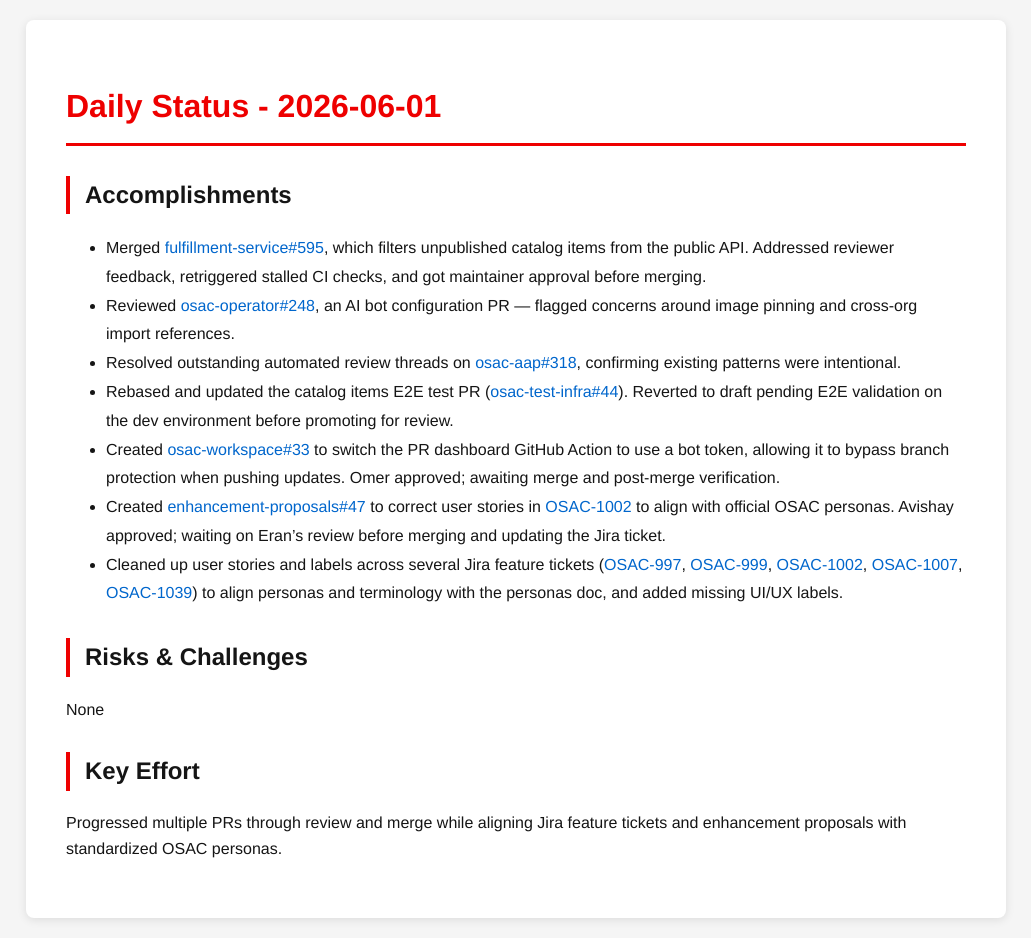
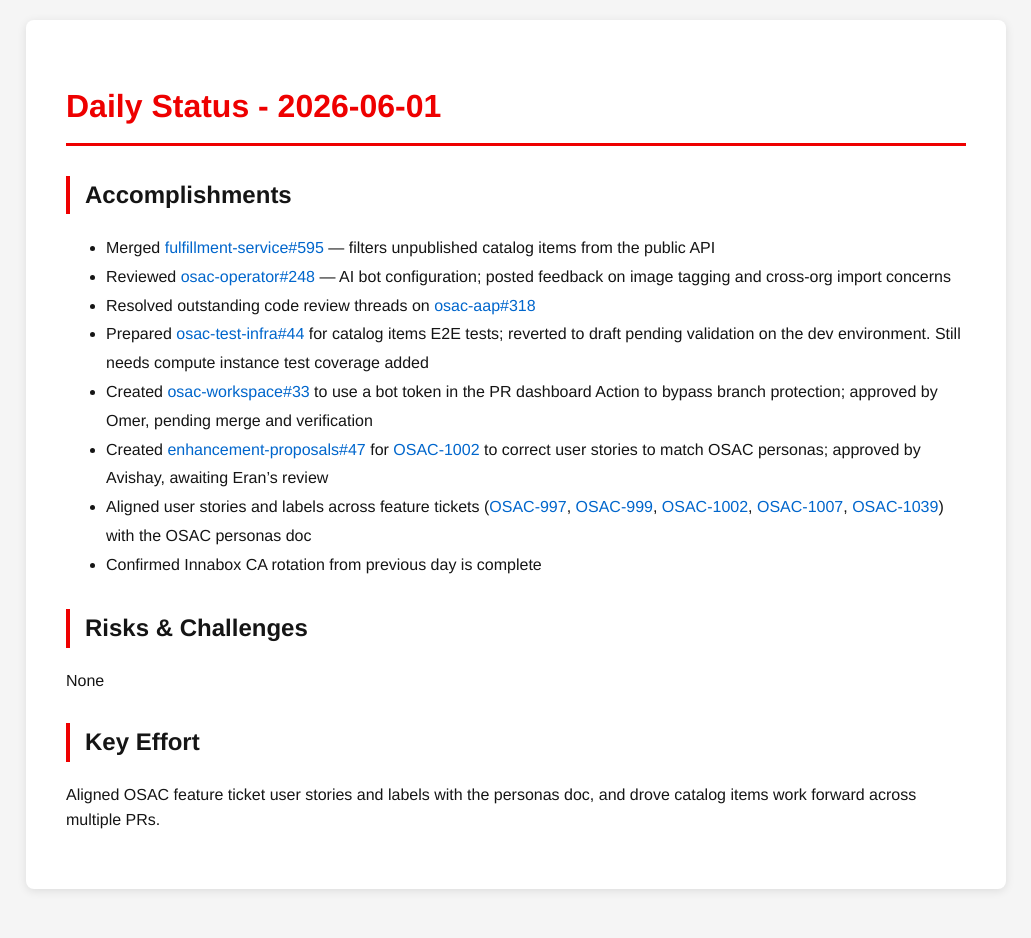
Before and after one commit to tzvatot/daily-status, a Jekyll site: the page built from 2026-06-01.md, in a window 1280 px wide. Shown: the whole page, without its empty margins (124-1155 px from the left). Built offline with Jekyll 4.4.1, drawn with Linux system fonts in a browser that asks for light colours; after the commit the page ends 909 px from its top, so only the background shows below that.

Commit message:
Daily status update - 2026-06-01

```diff
--- a/2026-06-01.md
+++ b/2026-06-01.md
@@ -7,16 +7,17 @@
 # Daily Status - 2026-06-01
 
 ## Accomplishments
-- Merged [fulfillment-service#595](https://github.com/osac-project/fulfillment-service/pull/595), which filters unpublished catalog items from the public API. Addressed reviewer feedback, retriggered stalled CI checks, and got maintainer approval before merging.
-- Reviewed [osac-operator#248](https://github.com/osac-project/osac-operator/pull/248), an AI bot configuration PR — flagged concerns around image pinning and cross-org import references.
-- Resolved outstanding automated review threads on [osac-aap#318](https://github.com/osac-project/osac-aap/pull/318), confirming existing patterns were intentional.
-- Rebased and updated the catalog items E2E test PR ([osac-test-infra#44](https://github.com/osac-project/osac-test-infra/pull/44)). Reverted to draft pending E2E validation on the dev environment before promoting for review.
-- Created [osac-workspace#33](https://github.com/osac-project/osac-workspace/pull/33) to switch the PR dashboard GitHub Action to use a bot token, allowing it to bypass branch protection when pushing updates. Omer approved; awaiting merge and post-merge verification.
-- Created [enhancement-proposals#47](https://github.com/osac-project/enhancement-proposals/pull/47) to correct user stories in [OSAC-1002](https://redhat.atlassian.net/browse/OSAC-1002) to align with official OSAC personas. Avishay approved; waiting on Eran's review before merging and updating the Jira ticket.
-- Cleaned up user stories and labels across several Jira feature tickets ([OSAC-997](https://redhat.atlassian.net/browse/OSAC-997), [OSAC-999](https://redhat.atlassian.net/browse/OSAC-999), [OSAC-1002](https://redhat.atlassian.net/browse/OSAC-1002), [OSAC-1007](https://redhat.atlassian.net/browse/OSAC-1007), [OSAC-1039](https://redhat.atlassian.net/browse/OSAC-1039)) to align personas and terminology with the personas doc, and added missing UI/UX labels.
+- Merged [fulfillment-service#595](https://github.com/osac-project/fulfillment-service/pull/595) — filters unpublished catalog items from the public API
+- Reviewed [osac-operator#248](https://github.com/osac-project/osac-operator/pull/248) — AI bot configuration; posted feedback on image tagging and cross-org import concerns
+- Resolved outstanding code review threads on [osac-aap#318](https://github.com/osac-project/osac-aap/pull/318)
+- Prepared [osac-test-infra#44](https://github.com/osac-project/osac-test-infra/pull/44) for catalog items E2E tests; reverted to draft pending validation on the dev environment. Still needs compute instance test coverage added
+- Created [osac-workspace#33](https://github.com/osac-project/osac-workspace/pull/33) to use a bot token in the PR dashboard Action to bypass branch protection; approved by Omer, pending merge and verification
+- Created [enhancement-proposals#47](https://github.com/osac-project/enhancement-proposals/pull/47) for [OSAC-1002](https://redhat.atlassian.net/browse/OSAC-1002) to correct user stories to match OSAC personas; approved by Avishay, awaiting Eran's review
+- Aligned user stories and labels across feature tickets ([OSAC-997](https://redhat.atlassian.net/browse/OSAC-997), [OSAC-999](https://redhat.atlassian.net/browse/OSAC-999), [OSAC-1002](https://redhat.atlassian.net/browse/OSAC-1002), [OSAC-1007](https://redhat.atlassian.net/browse/OSAC-1007), [OSAC-1039](https://redhat.atlassian.net/browse/OSAC-1039)) with the OSAC personas doc
+- Confirmed Innabox CA rotation from previous day is complete
 
 ## Risks & Challenges
 None
 
 ## Key Effort
-Progressed multiple PRs through review and merge while aligning Jira feature tickets and enhancement proposals with standardized OSAC personas.
+Aligned OSAC feature ticket user stories and labels with the personas doc, and drove catalog items work forward across multiple PRs.
```
